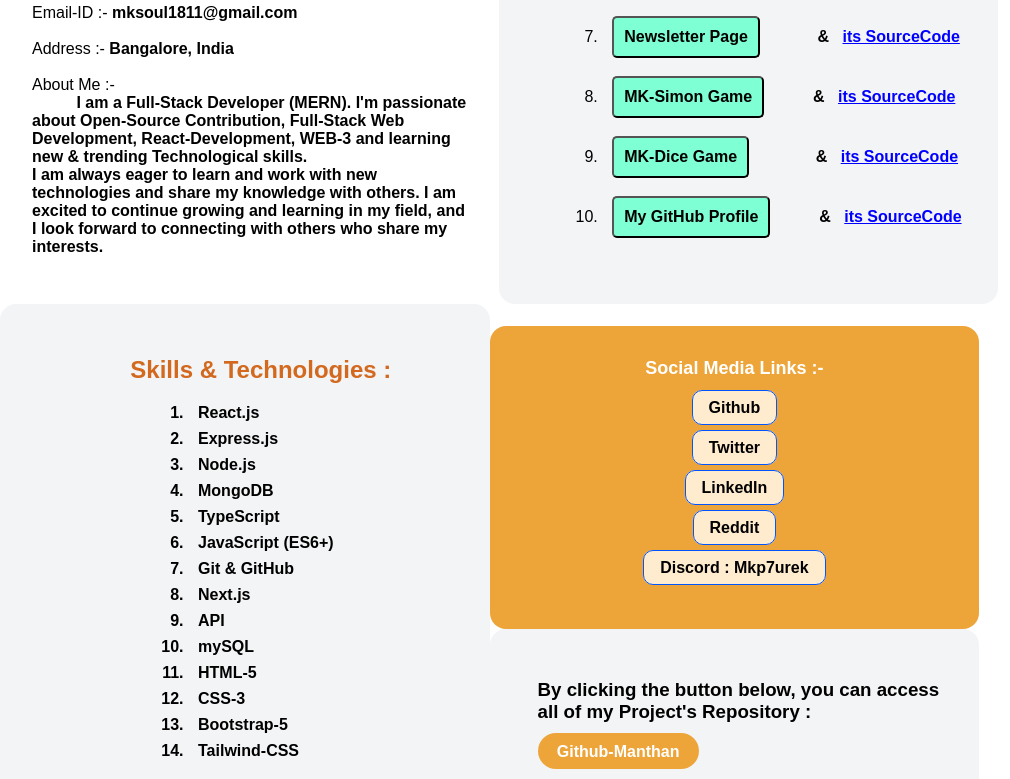
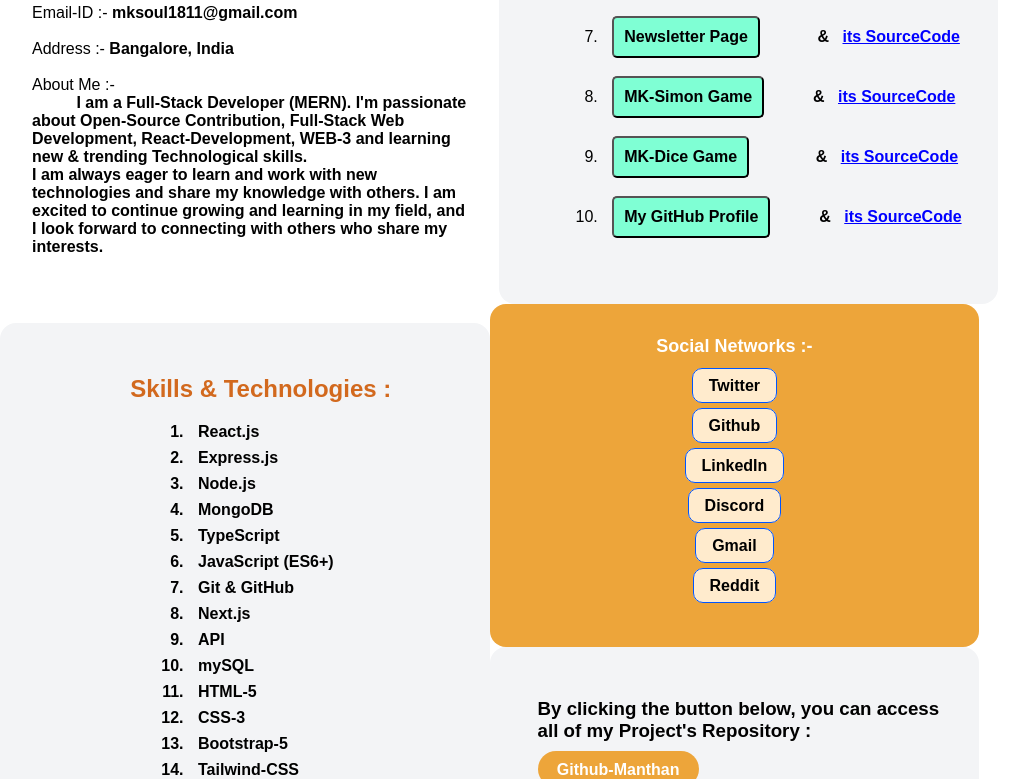
Before and after one commit to Mk4Levi/Manthan-Projects, a React (Vite) app: page / in a window 1280 px wide. Shown: the part 557-1336 px from the top of the page, without its empty margins (96-1106 px from the left). Built offline with nearby package versions, Linux system fonts and the light colour scheme.

Commit message:
Update Socials

```diff
--- a/src/components/SocialMedia.jsx
+++ b/src/components/SocialMedia.jsx
@@ -3,8 +3,19 @@
   return (
     <section>
       <footer className="footer">
-        <div className="footer-header">Social Media Links :- </div>
+        <div className="footer-header">Social Networks :- </div>
         <ul className="social-links list-non-bullet">
+          <li className="list-item-inline-block">
+            <a
+              className="link link-mkp"
+              href="https://twitter.com/Mk4Coder"
+              target="_blank"
+              rel="noreferrer"
+            >
+              {" "}
+              <b style={{ color: "black" }}>Twitter</b>{" "}
+            </a>
+          </li>
           <li className="list-item-inline-block">
             <a
               className="link link-mkp"
@@ -19,22 +30,31 @@
           <li className="list-item-inline-block">
             <a
               className="link link-mkp"
-              href="https://twitter.com/Mk4Coder"
+              href="https://www.linkedin.com/in/mk4coder"
               target="_blank"
               rel="noreferrer"
             >
-              {" "}
-              <b style={{ color: "black" }}>Twitter</b>{" "}
+              <b style={{ color: "black" }}>LinkedIn</b>
             </a>
           </li>
           <li className="list-item-inline-block">
             <a
               className="link link-mkp"
-              href="https://www.linkedin.com/in/manthan-kumar-0bb1471bb/"
+              href="https://discord.io/manthan-discord"
               target="_blank"
               rel="noreferrer"
             >
-              <b style={{ color: "black" }}>LinkedIn</b>
+              <b style={{ color: "black" }}>Discord</b>
+            </a>
+          </li>
+          <li className="list-item-inline-block">
+            <a
+              className="link link-mkp"
+              href="mailto:mksoul1811@gmail.com"
+              target="_blank"
+              rel="noreferrer"
+            >
+              <b style={{ color: "black" }}>Gmail</b>
             </a>
           </li>
           <li className="list-item-inline-block">
@@ -47,11 +67,6 @@
               <b style={{ color: "black" }}>Reddit</b>
             </a>
           </li>
-          <li className="list-item-inline-block">
-            <b className="link link-mkp" style={{ color: "black" }}>
-              Discord : Mkp7urek
-            </b>
-          </li>
         </ul>
       </footer>
     </section>
```
